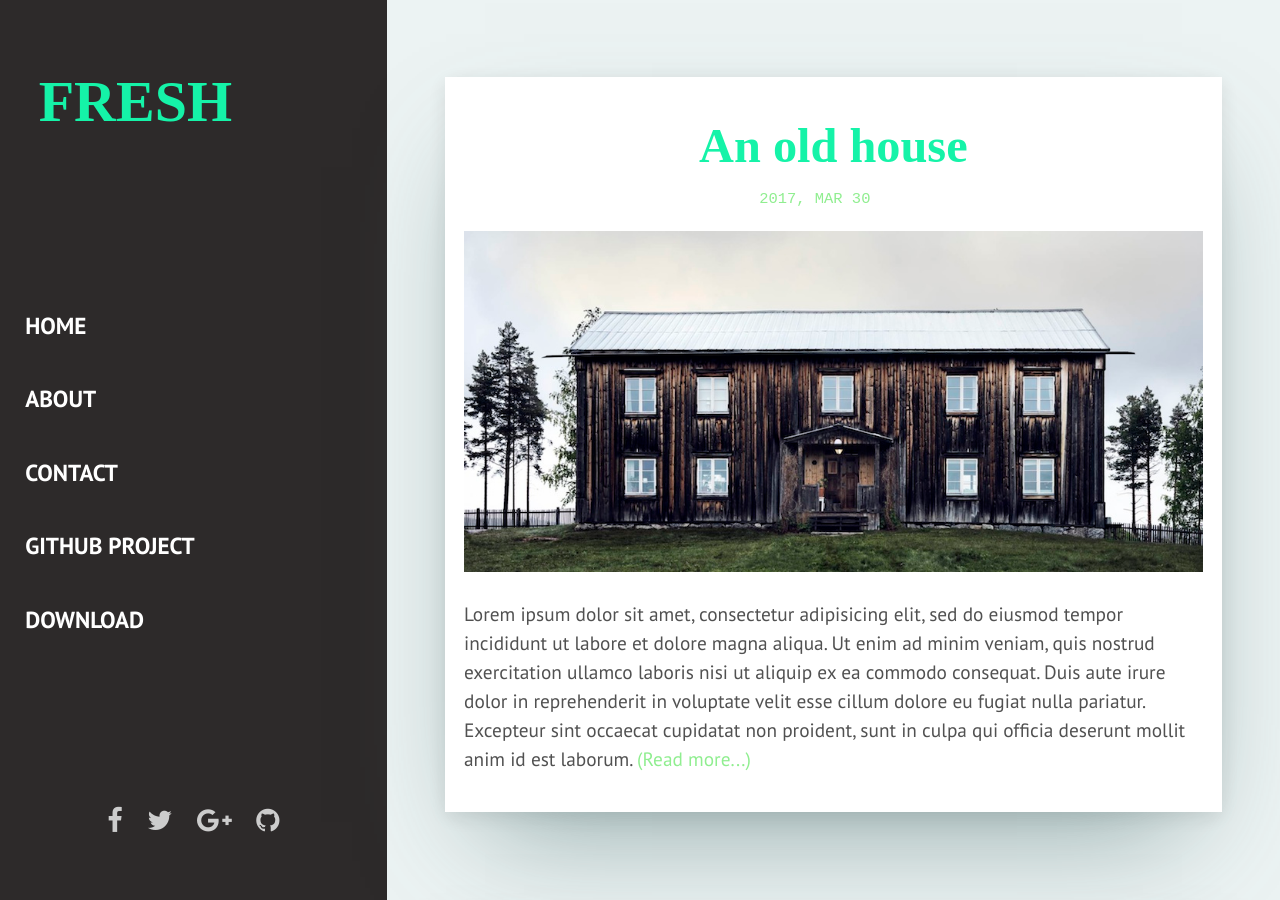
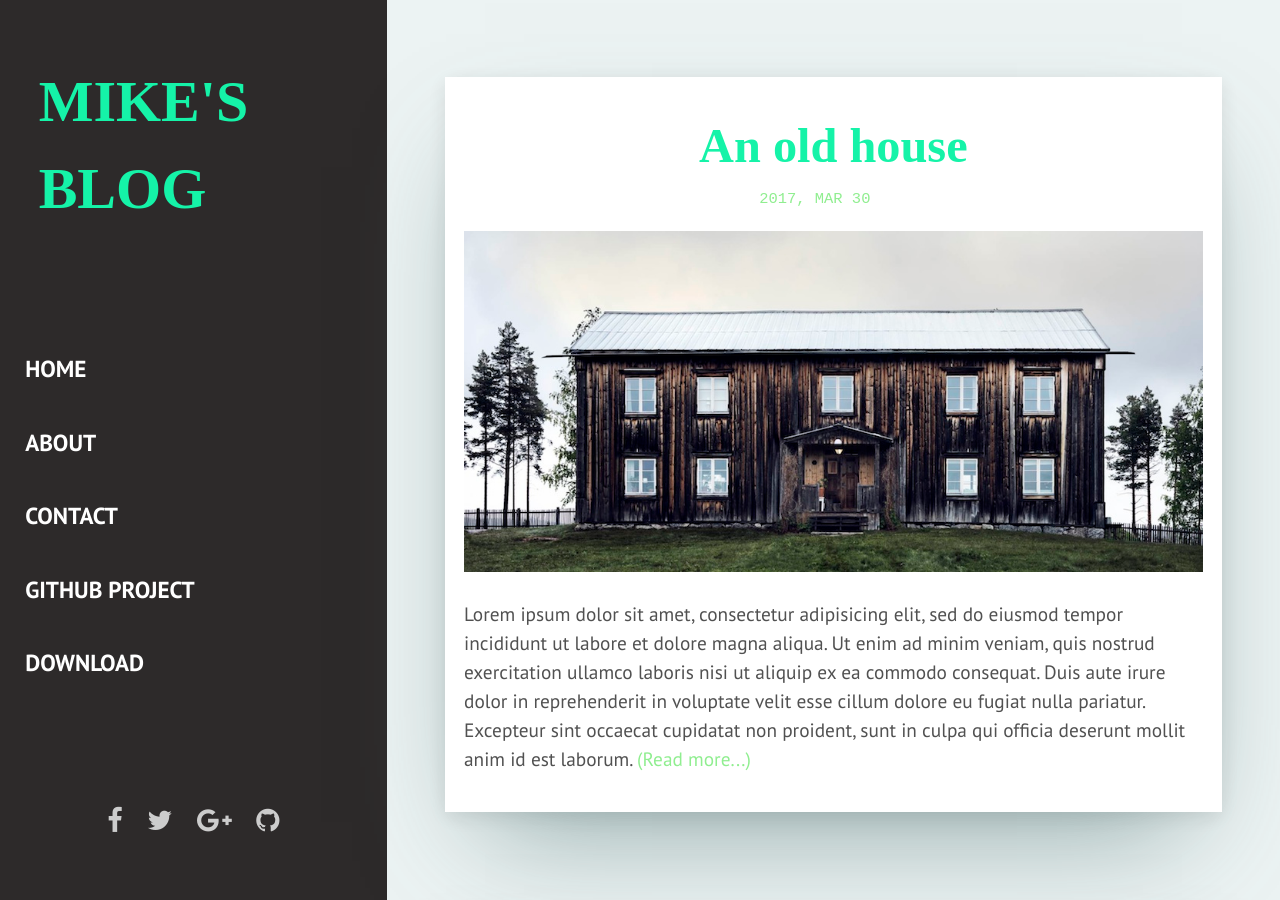
Before and after one commit to shevaxp/shevaxp.github.io, a Jekyll site: the page built from index.html, in a window 1280 px wide and 900 px high. Built offline with Jekyll 4.4.1, drawn with Linux system fonts in a browser that asks for light colours; some web fonts are replaced; the list of posts is cut into pages by our own code.

Commit message:
modify files

```diff
--- a/_config.yml
+++ b/_config.yml
@@ -1,12 +1,12 @@
 # Profile information
-name: Fresh
-title: Fresh - Free Jekyll Theme
+name: Mike's Blog
+title: Mikes - Mike's blog
 description: > # this means to ignore newlines until "baseurl:"
   Write an awesome description for your new site here. You can edit this
   line in _config.yml. It will appear in your document head meta (for
   Google search results) and in your feed.xml site description.
 permalink: ':title/'
-baseurl: "/fresh" # the subpath of your site, e.g. /blog
+baseurl: "/" # the subpath of your site, e.g. /blog
 url: "artemsheludko.pw" # the base hostname & protocol for your site, e.g. http://example.com
 
 # Social
```
